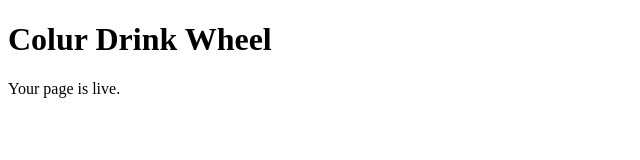
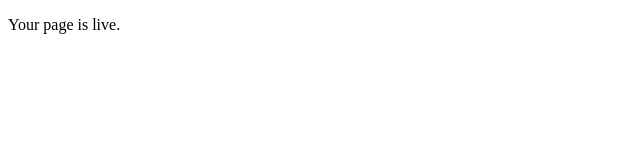
Before and after one commit to colurpixels-dev/ColurDrinkWheel, a plain HTML site: page index.html in a window 1280 px wide. Shown: the whole page, without its empty margins (0-640 px from the left). Drawn offline with Linux system fonts and the light colour scheme.

```diff
--- a/index.html
+++ b/index.html
@@ -5,7 +5,6 @@
   <meta name="viewport" content="width=device-width, initial-scale=1">
 </head>
 <body>
-  <h1>Colur Drink Wheel</h1>
   <p>Your page is live.</p>
 </body>
 </html>
```
